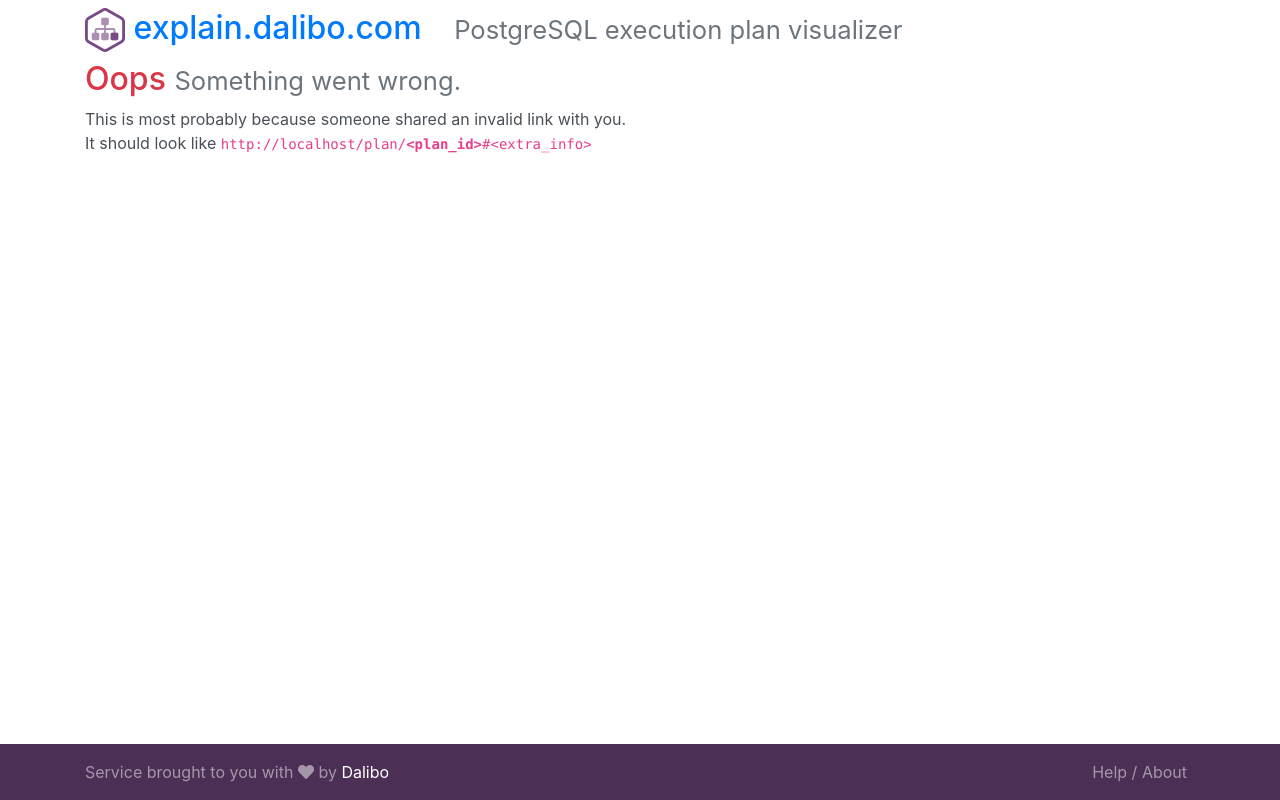
After one commit to dalibo/explain.dalibo.com, a Flask app: page /plan_error in a window 1280 px wide. The commit adds this page. Run offline with Flask 2, Linux system fonts and the light colour scheme; some libraries are stand-ins or nearby versions.

Commit message:
Redirect to error page if plan url is invalid
For example, when there's no plan id (link incorrectly shared)

```diff
--- a/app/__init__.py
+++ b/app/__init__.py
@@ -137,7 +137,9 @@ def inject_assets():
             tag = '<link rel="stylesheet" href="{}">'
         else:
             raise 'unsupported type'
-        assets = entrypoints[entrypoint][type]
+        assets = []
+        if entrypoint:
+            assets = entrypoints[entrypoint][type]
         ret = []
         if isinstance(assets, list):
             for asset in assets:
@@ -148,5 +150,10 @@ def inject_assets():
     return dict(assets=load_assets)
 
 
+@app.route('/plan_error')
+def plan_error():
+    return render_template('plan_error.html')
+
+
 if __name__ == '__main__':
     app.run()
--- /dev/null
+++ b/app/templates/footer.html
@@ -0,0 +1,14 @@
+<footer class="footer bg-dark">
+  <nav class="navbar navbar-expand-md navbar-dark justify-content-between">
+    <div class="container">
+      <span class="navbar-text">
+        Service brought to you with <i class="fa fa-heart"></i> by <a href="https://dalibo.com">Dalibo</a>
+      </span>
+      <ul class="navbar-nav ml-auto">
+        <li>
+          <a class="nav-link" href="{{ url_for('about') }}">Help / About</a>
+        </li>
+      </ul>
+    </div>
+  </nav>
+</footer>
--- /dev/null
+++ b/app/templates/plan_error.html
@@ -0,0 +1,42 @@
+{% set asset='about' %}
+
+{% extends "layout.html" %}
+
+{% block title %}
+Error |
+{% endblock %}
+
+{% block body %}
+<main role="main" class="flex-grow-1 overflow-auto">
+<div class="container mt-2">
+  <div class="row">
+    <div class="col-sm-12">
+      <h2>
+        <img src="{{ url_for('static', filename='img/logo_pev2.svg') }}" alt="Logo PEV2" width="40px;">
+        <a href="{{ url_for('index') }}">explain.dalibo.com</a>
+        <small class="text-muted ml-4">
+          PostgreSQL execution plan visualizer
+        </small>
+      </h2>
+    </div>
+  </div>
+  <div class="row">
+    <div class="col-12">
+      <h2 class="text-danger">
+        Oops
+        <span class="small text-muted">
+        Something went wrong.
+        </span>
+      </h2>
+      <p>
+      This is most probably because someone shared an invalid link with you.
+      <br>
+      It should look like <code>{{ url_for('plan', _external=True) }}/<b>&lt;plan_id&gt;</b>#&lt;extra_info&gt;</code>
+      </p>
+    </div>
+  </div>
+</div>
+
+</main>
+{% include 'footer.html' %}
+{% endblock %}
```
Also changed, not shown: app/static/js/plan.js (+5 -4 lines), app/templates/index.html (+1 -14 lines), app/static/dist/assets.json, app/static/dist/plan.d5cfe908.js.
